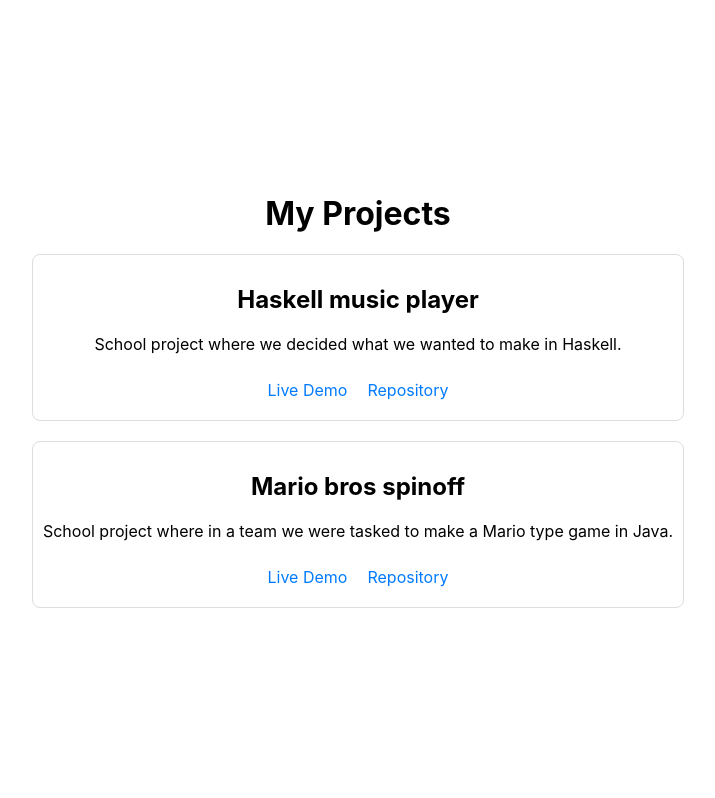
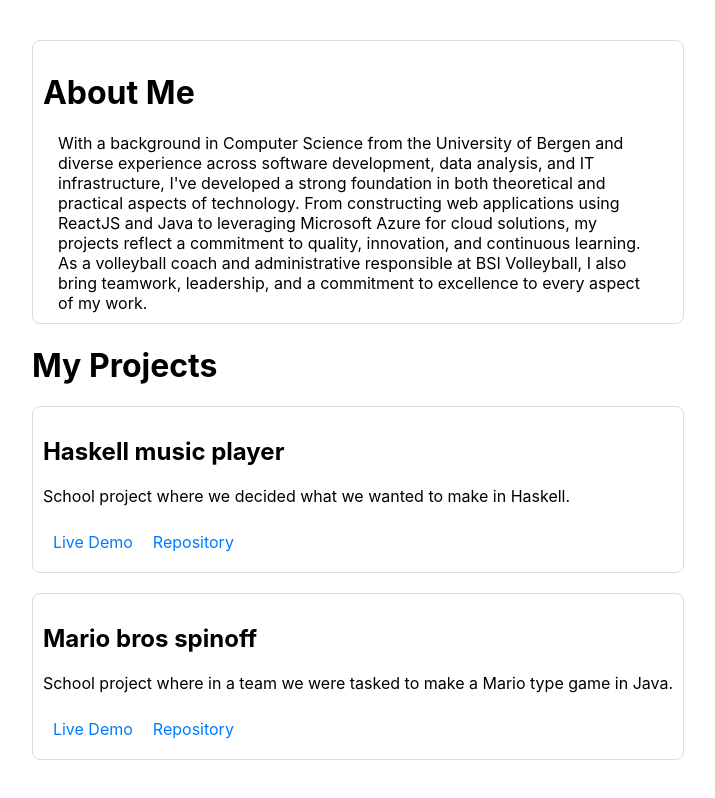
Before and after one commit to kristofferwaagen/portfolio, a React (Create React App) app: page /projects in a window 1280 px wide. Shown: the whole page, without its empty margins (282-997 px from the left). Built offline with nearby package versions, Linux system fonts and the light colour scheme.

Commit message:
Added about page with minimal styling and refactored styling

```diff
--- a/src/App.js
+++ b/src/App.js
@@ -1,9 +1,9 @@
 import React, { useState } from 'react';
 import { BrowserRouter as Router, Routes, Route } from 'react-router-dom';
-import './App.scss';
+import './styles/App.scss';
 import InitialLoad from './components/InitialLoad';
 import HeroSection from './components/HeroSection'; // Your main content component
-import Projects from './components/Projects';
+import PortfolioPage from './components/PortfolioPage';
 
 const App = () => {
     const [isLoading, setIsLoading] = useState(true);
@@ -20,7 +20,7 @@
                 <Router>
                     <Routes>
                         <Route path="/" element={<HeroSection />} />
-                        <Route path="/projects" element={<Projects />} />
+                        <Route path="/projects" element={<PortfolioPage />} />
                     </Routes>
                 </Router>
             )}
--- a/src/Projects.scss
+++ /dev/null
@@ -1,27 +0,0 @@
-.projects-container {
-    text-align: center;
-    padding: 20px;
-
-    .project {
-        margin: 20px;
-        padding: 10px;
-        border: 1px solid #ddd;
-        border-radius: 8px;
-
-        img {
-            margin-top: 10px;
-            border-radius: 4px;
-        }
-
-        a {
-            display: inline-block;
-            margin: 10px;
-            text-decoration: none;
-            color: #007bff;
-
-            &:hover {
-                text-decoration: underline;
-            }
-        }
-    }
-}
--- /dev/null
+++ b/src/components/About.js
@@ -0,0 +1,21 @@
+import React from 'react';
+
+const About = () => (
+    <div className="about-container">
+        <h1>About Me</h1>
+        <p>
+            With a background in Computer Science from the University of Bergen
+            and diverse experience across software development, data analysis,
+            and IT infrastructure, I've developed a strong foundation in both
+            theoretical and practical aspects of technology. From constructing
+            web applications using ReactJS and Java to leveraging Microsoft
+            Azure for cloud solutions, my projects reflect a commitment to
+            quality, innovation, and continuous learning. As a volleyball coach
+            and administrative responsible at BSI Volleyball, I also bring
+            teamwork, leadership, and a commitment to excellence to every aspect
+            of my work.
+        </p>
+    </div>
+);
+
+export default About;
--- a/src/components/HeroSection.js
+++ b/src/components/HeroSection.js
@@ -4,7 +4,7 @@
 import { TypeAnimation } from 'react-type-animation';
 import { useNavigate } from 'react-router-dom';
 import LoadingAnimation from './LoadingAnimation';
-import '../HeroSection.scss';
+import '../styles/HeroSection.scss';
 
 function HeroSection() {
     const [animationReady, setAnimationReady] = useState(false);
--- /dev/null
+++ b/src/components/PortfolioPage.js
@@ -0,0 +1,13 @@
+import React from 'react';
+import About from './About';
+import Projects from './Projects';
+import '../styles/PortfolioPage.scss';
+
+const PortfolioPage = () => (
+    <div>
+        <About />
+        <Projects />
+    </div>
+);
+
+export default PortfolioPage;
--- a/src/components/Projects.js
+++ b/src/components/Projects.js
@@ -1,5 +1,4 @@
 import React from 'react';
-import '../Projects.scss';
 
 function Projects() {
     // Example projects data
--- a/src/index.js
+++ b/src/index.js
@@ -1,6 +1,6 @@
 import React from 'react';
 import ReactDOM from 'react-dom/client';
-import './index.scss';
+import './styles/index.scss';
 import App from './App';
 import reportWebVitals from './reportWebVitals';
 
--- /dev/null
+++ b/src/styles/PortfolioPage.scss
@@ -0,0 +1,46 @@
+// Base styles for the portfolio page
+.portfolio-page {
+    text-align: center;
+    padding: 20px;
+}
+
+// Styles specific to the about section
+.about-container {
+    margin: 20px auto;
+    padding: 10px;
+    border: 1px solid #ddd;
+    border-radius: 8px;
+    max-width: 800px; // Ensures the about section is not too wide
+
+    p {
+        margin: 0 auto;
+        max-width: 600px; // Ensures text readability
+    }
+}
+
+// Styles for the projects section
+.projects-container {
+    .project {
+        margin: 20px auto;
+        padding: 10px;
+        border: 1px solid #ddd;
+        border-radius: 8px;
+        max-width: 800px; // Consistency in width with the about section
+
+        a {
+            display: inline-block;
+            margin: 10px;
+            text-decoration: none;
+            color: #007bff;
+
+            &:hover {
+                text-decoration: underline;
+            }
+        }
+    }
+}
+
+// Optional: Smooth scrolling for the entire document
+html {
+    scroll-behavior: smooth;
+}
```
Also changed, not shown: src/styles/App.scss (renamed from src/App.scss), src/styles/HeroSection.scss (renamed from src/HeroSection.scss), src/styles/index.scss (renamed from src/index.scss).
